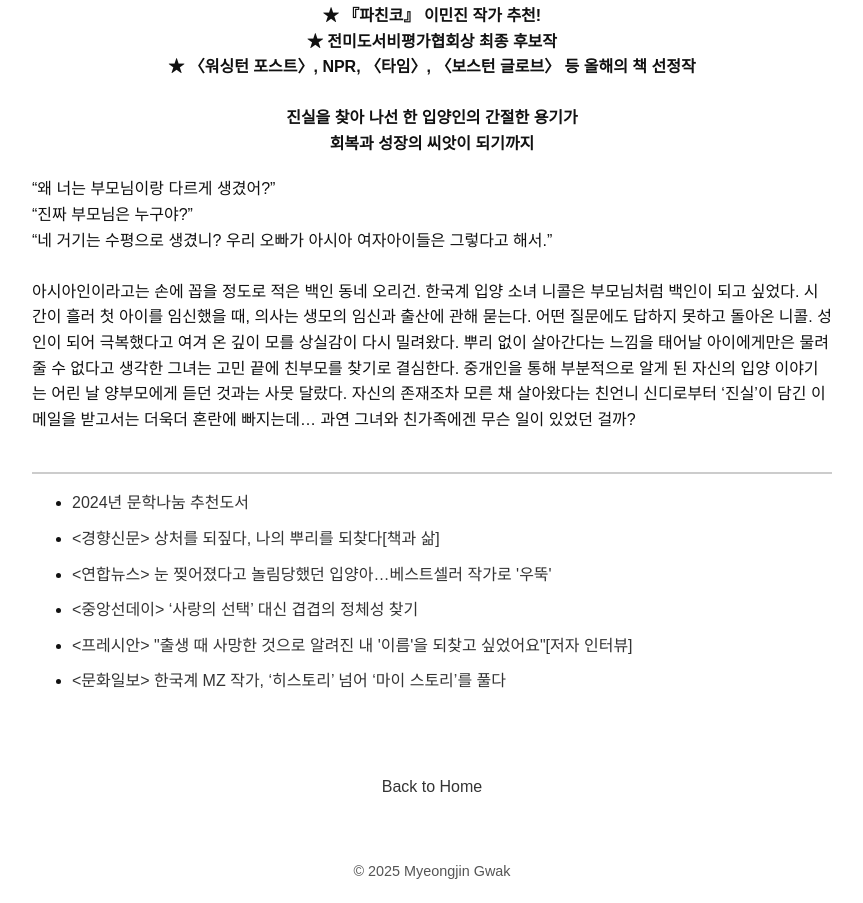
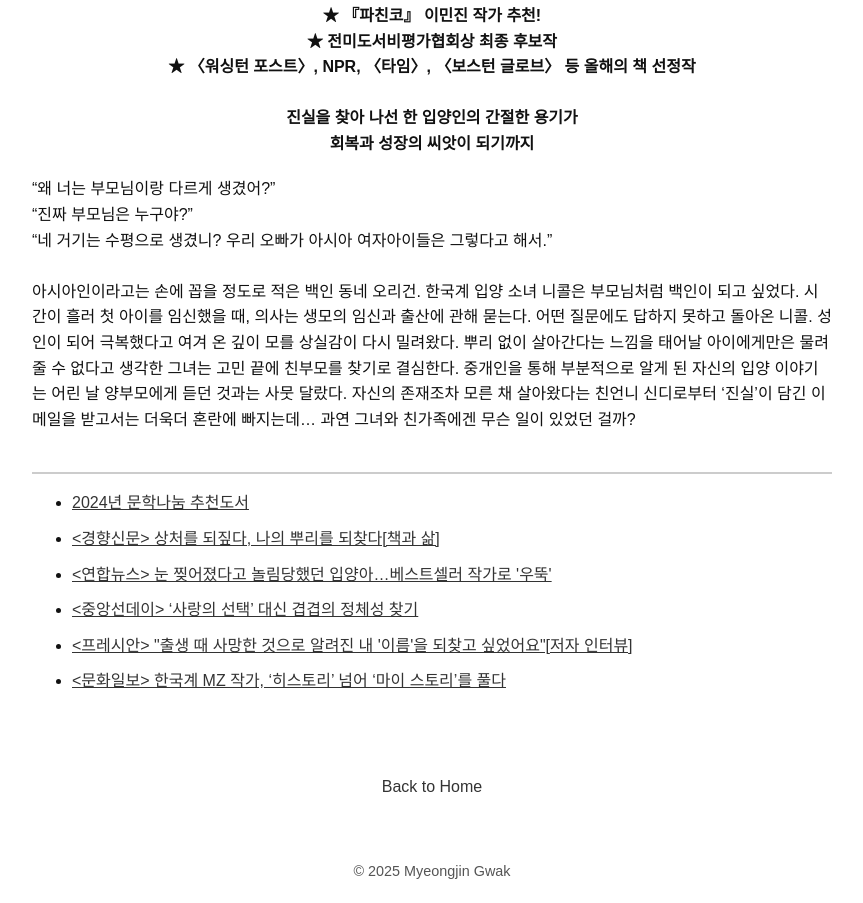
Before and after one commit to myeongjin-editor/myeongjin, a plain HTML site: page books/014_all_you_can_ever_know.html in a window 1280 px wide. Shown: the part 689-1592 px from the top of the page, without its empty margins (208-1071 px from the left). Drawn offline with Linux system fonts and the light colour scheme; files that its build step writes are made by us from their sources.

Commit message:
Update 014_all_you_can_ever_know.html

```diff
--- a/books/014_all_you_can_ever_know.html
+++ b/books/014_all_you_can_ever_know.html
@@ -54,11 +54,11 @@
     margin-bottom: 10px;
   }
   a.article-link {
-    text-decoration: none;
+    text-decoration: underline;
     color: #333;
   }
   a.article-link:hover {
-    text-decoration: underline;
+    text-decoration: underline; bold;
   }
 </style>
 </head>
```
